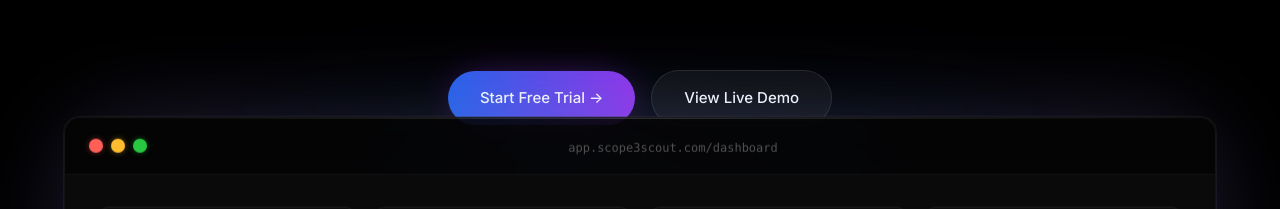
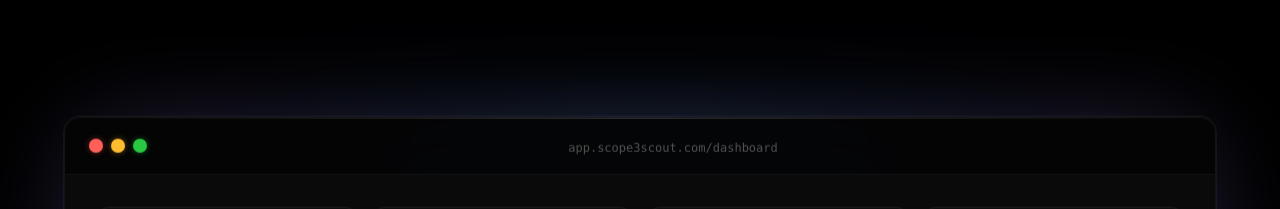
Before and after one commit to m-zest/Scope3Scout, a React (Vite) app: page / in a window 1280 px wide. Shown: the part 578-787 px from the top of the page. Built offline with nearby package versions, Linux system fonts and the light colour scheme; no server answers.

Commit message:
feat: make Spline 3D scene the full hero section
The Spline scene contains built-in hero text ("Detect. Simulate. Comply.")
so remove overlapping HTML text/buttons and let it render full-screen.

https://claude.ai/code/session_01SBCi9Bb5fisAaXh6xbMmM4

```diff
--- a/src/pages/Home.tsx
+++ b/src/pages/Home.tsx
@@ -211,29 +211,8 @@ export default function Home() {
       </nav>
 
       {/* ═══ HERO SECTION — Spline 3D scene IS the hero ═══ */}
-      <div ref={heroRef} className="relative w-full h-screen flex flex-col items-center justify-center overflow-hidden pt-10 px-4">
-        {/* 3D Background with Watermark Hide Hack */}
-        <div className="absolute inset-0 w-full h-full z-0 pointer-events-none scale-[1.05] translate-y-4 [&_a]:!hidden">
-          <Spline scene="https://prod.spline.design/YPaOvWpo21wNAioe/scene.splinecode" />
-        </div>
-
-        {/* CTA Buttons */}
-        <div className="absolute bottom-24 left-0 right-0 z-10 flex justify-center px-6">
-          <div className="flex flex-col sm:flex-row items-center gap-4">
-            <button
-              onClick={() => navigate('/auth')}
-              className="px-8 py-4 rounded-full bg-gradient-to-r from-blue-600 to-purple-600 text-white font-medium hover:scale-105 transition-transform duration-300 shadow-[0_0_40px_-10px_rgba(147,51,234,0.5)] text-[15px]"
-            >
-              Start Free Trial &rarr;
-            </button>
-            <button
-              onClick={() => navigate('/auth')}
-              className="px-8 py-4 rounded-full bg-white/[0.05] border border-white/10 text-white font-medium backdrop-blur-md hover:bg-white/[0.1] transition-colors duration-300 text-[15px]"
-            >
-              View Live Demo
-            </button>
-          </div>
-        </div>
+      <div ref={heroRef} className="relative w-full h-screen overflow-hidden">
+        <Spline scene="https://prod.spline.design/YPaOvWpo21wNAioe/scene.splinecode" />
 
         {/* Bottom fade to black for smooth transition to dashboard */}
         <div className="absolute bottom-0 left-0 right-0 h-32 bg-gradient-to-t from-black to-transparent z-[5] pointer-events-none" />
```
